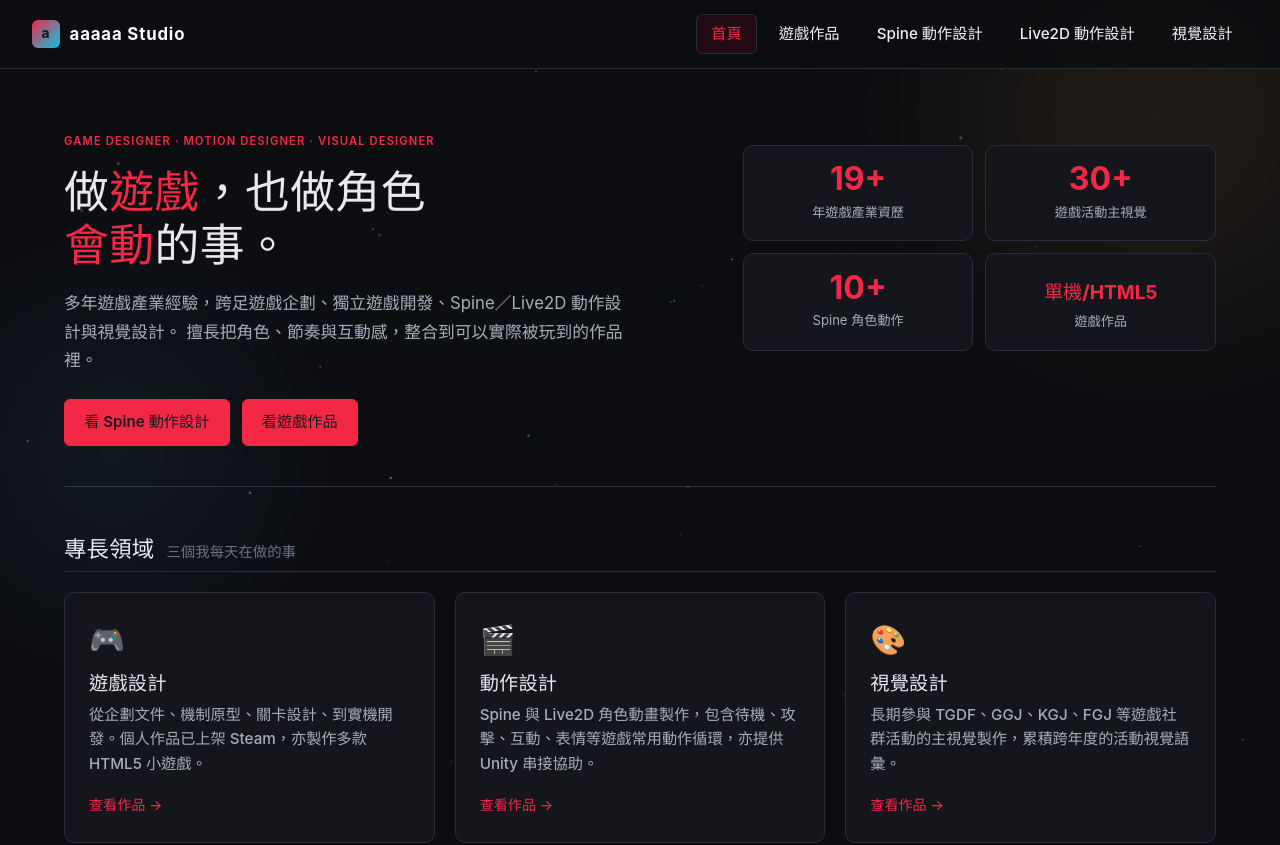
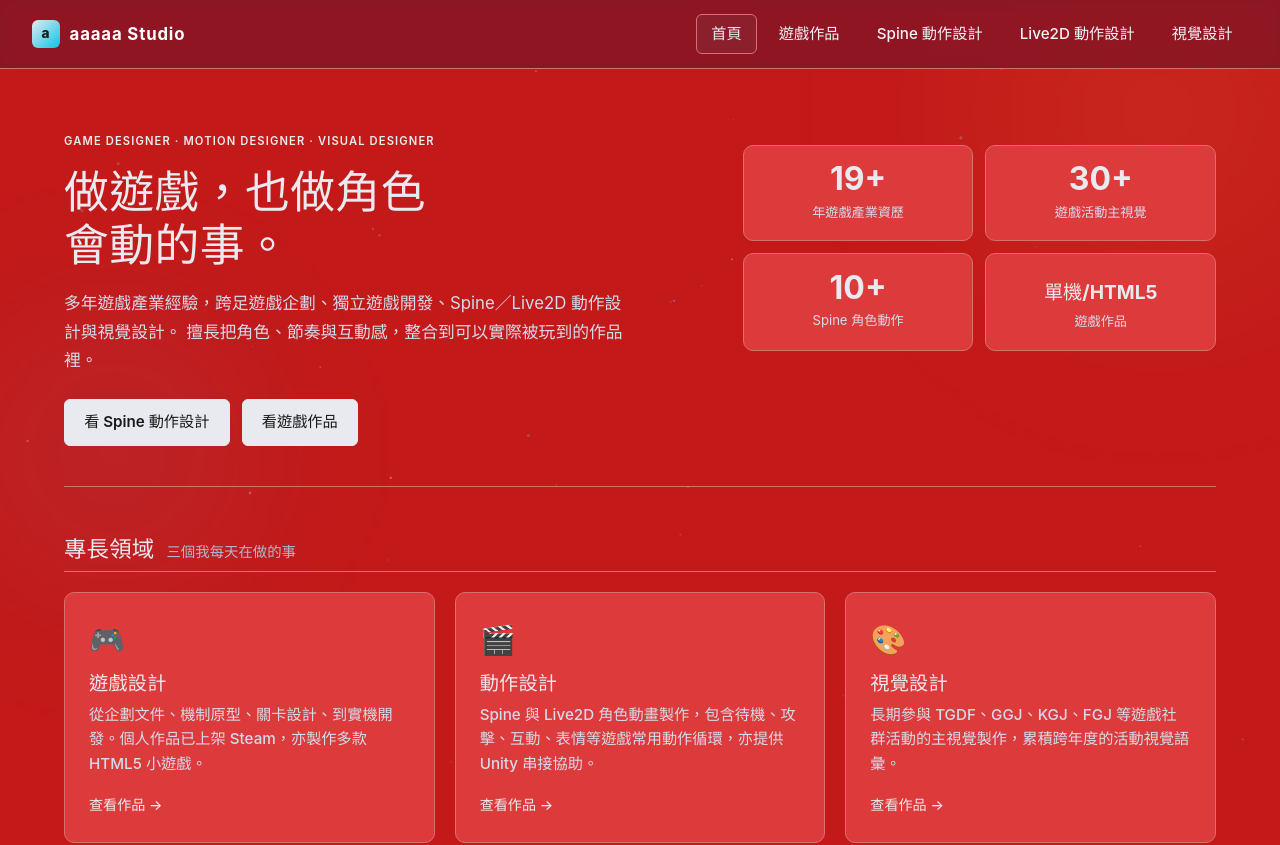
Before and after one commit to tppr2046/portfolio, a React (Vite) app: page / in a window 1280 px wide. Shown: the top 845 px of the page. Built offline with nearby package versions, Linux system fonts and the light colour scheme.

Commit message:
改為紅色

```diff
--- a/src/App.css
+++ b/src/App.css
@@ -15,7 +15,7 @@
   align-items: center;
   justify-content: space-between;
   padding: 0.85rem 2rem;
-  background: rgba(13, 14, 18, 0.85);
+  background: rgba(125, 24, 39, 0.85);
   backdrop-filter: saturate(140%) blur(10px);
   -webkit-backdrop-filter: saturate(140%) blur(10px);
   border-bottom: 1px solid var(--border-subtle);
--- a/src/index.css
+++ b/src/index.css
@@ -1,19 +1,19 @@
 :root {
   /* Color tokens — dark portfolio palette */
-  --bg-base: #0d0e12;
-  --bg-elev-1: #14161c;
-  --bg-elev-2: #1c1f27;
-  --bg-elev-3: #252934;
-  --border-subtle: #2a2e38;
-  --border-strong: #3a3f4d;
+  --bg-base: #c31919;;
+  --bg-elev-1: #dd3b3b;
+  --bg-elev-2: #de5166;
+  --bg-elev-3: #df6565;
+  --border-subtle: #d87070;
+  --border-strong: #dc8585;
 
   --text-primary: #e8eaef;
-  --text-secondary: #a8aebb;
-  --text-muted: #6b7280;
+  --text-secondary: #d4dbeb;
+  --text-muted: #aeb8cd;
 
-  --accent: #f32847;          /* warm amber, signature accent */
-  --accent-soft: #e7082a1a;
-  --accent-hover: #f5788b;
+  --accent: #e8eaef;
+  --accent-soft: #6b72801a;
+  --accent-hover: #a8aebb;
   --accent-2: #08c6e7;        /* cool cyan, secondary accent */
 
   --radius-sm: 6px;
```
